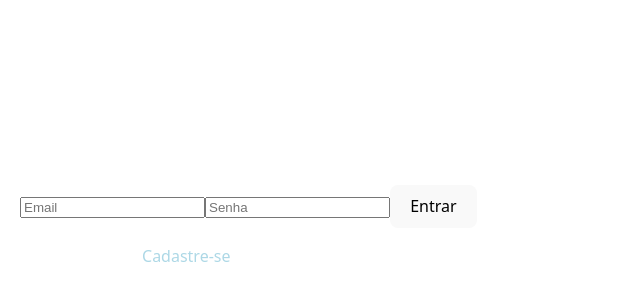
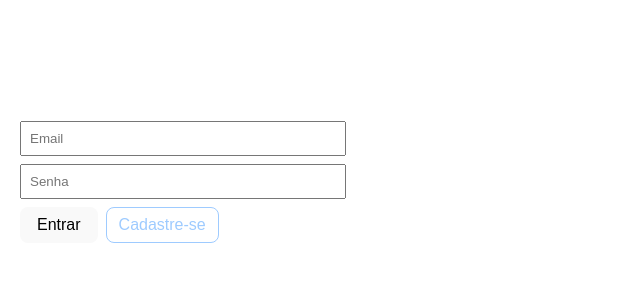
Before and after one commit to LearnEvolution/frontend_chat, a React (Vite) app: page / in a window 1280 px wide. Shown: the part 228-528 px from the top of the page, without its empty margins (0-640 px from the left). Built offline with nearby package versions, Linux system fonts and the light colour scheme.

Commit message:
Front: adiciona login/cadastro/chat com socket auth

```diff
--- a/src/App.jsx
+++ b/src/App.jsx
@@ -1,125 +1,281 @@
-import { useState, useEffect } from "react";
+// src/App.jsx
+import { useEffect, useState, useRef } from "react";
+import axios from "axios";
 import { io } from "socket.io-client";
-import axios from "axios";
 
+/**
+ * Ajuste aqui se precisar (URL do seu backend no Render).
+ * Pode manter a URL hardcoded assim ou usar uma var de ambiente.
+ */
 const API_URL = "https://backend-chat-fcvm.onrender.com";
 
 export default function App() {
+  const [phase, setPhase] = useState("auth"); // "auth" ou "chat"
+  const [isRegister, setIsRegister] = useState(false);
+
+  // auth fields
+  const [name, setName] = useState("");
   const [email, setEmail] = useState("");
   const [password, setPassword] = useState("");
-const [name, setName] = useState("");
+
+  // user state
   const [token, setToken] = useState(localStorage.getItem("token") || "");
-const [user, setUser] = useState(null);
-const [isRegister, setIsRegister] = useState(false);
+  const [user, setUser] = useState(() => {
+    const raw = localStorage.getItem("user");
+    return raw ? JSON.parse(raw) : null;
+  });
+
+  // chat state
   const [messages, setMessages] = useState([]);
-const [newMessage, setNewMessage] = useState("");
-const [socket, setSocket] = useState(null);
+  const [text, setText] = useState("");
+  const socketRef = useRef(null);
+  const messagesDivRef = useRef(null);
 
+  // axios instance
+  const api = axios.create({
+    baseURL: API_URL,
+    timeout: 10000,
+  });
+
+  // connect socket when token becomes available
   useEffect(() => {
-if (token) {
+    if (!token) return;
+
+    // connect with token auth
     const s = io(API_URL, {
       auth: { token },
       transports: ["websocket"],
+      autoConnect: true,
     });
-setSocket(s);
 
-  s.on("connect", () => console.log("🔌 Socket conectado:", s.id));
-  s.on("private_message", (msg) => setMessages((prev) => [...prev, msg]));
-  s.on("disconnect", () => console.log("❌ Socket desconectado"));
+    socketRef.current = s;
 
-  return () => s.disconnect();
+    s.on("connect", () => {
+      console.log("🔌 socket conectado", s.id);
+    });
+
+    s.on("private_message", (msg) => {
+      setMessages((prev) => [...prev, msg]);
+      // scroll to bottom
+      setTimeout(() => {
+        if (messagesDivRef.current) {
+          messagesDivRef.current.scrollTop = messagesDivRef.current.scrollHeight;
         }
+      }, 50);
+    });
 
+    s.on("disconnect", (reason) => {
+      console.log("❌ socket desconectado", reason);
+    });
+
+    s.on("connect_error", (err) => {
+      console.warn("Erro conexão socket:", err.message || err);
+    });
+
+    return () => {
+      s.off(); // remove all listeners
+      s.disconnect();
+      socketRef.current = null;
+    };
   }, [token]);
 
+  // If token+user present (from localStorage), go to chat
+  useEffect(() => {
+    if (token && user) {
+      setPhase("chat");
+    }
+  }, [token, user]);
+
+  // Register
   const handleRegister = async () => {
     try {
-const res = await axios.post("${API_URL}/auth/register", { name, email, password });
+      if (!name.trim() || !email.trim() || !password) {
+        return alert("Preencha nome, email e senha.");
+      }
+      const res = await api.post("/auth/register", { name, email, password });
       if (res.data.user) {
-alert("Cadastro feito! Agora faça login.");
+        alert("Cadastro OK — agora faça login.");
         setIsRegister(false);
         setName("");
         setEmail("");
         setPassword("");
+      } else {
+        alert("Resposta inesperada do servidor.");
       }
     } catch (err) {
-alert(err.response?.data?.error || "Erro no cadastro");
+      console.error(err);
+      alert(err.response?.data?.error || err.response?.data?.message || "Erro no cadastro");
     }
   };
 
+  // Login
   const handleLogin = async () => {
     try {
-const res = await axios.post("${API_URL}/auth/login", { email, password });
+      if (!email.trim() || !password) return alert("Preencha email e senha.");
+      const res = await api.post("/auth/login", { email, password });
+
       if (res.data.token) {
-localStorage.setItem("token", res.data.token);
-setToken(res.data.token);
-setUser(res.data.user);
+        const tk = res.data.token;
+        const u = res.data.user;
+        localStorage.setItem("token", tk);
+        localStorage.setItem("user", JSON.stringify(u));
+        setToken(tk);
+        setUser(u);
         setEmail("");
         setPassword("");
+        setPhase("chat");
+      } else {
+        alert("Credenciais inválidas.");
       }
     } catch (err) {
-alert(err.response?.data?.error || "Erro no login");
+      console.error(err);
+      alert(err.response?.data?.error || err.response?.data?.message || "Erro no login");
     }
   };
 
-const sendMessage = () => {
-if (!newMessage.trim() || !socket) return;
-socket.emit("private_message", newMessage);
-setNewMessage("");
-};
-
-const logout = () => {
+  // Logout
+  const handleLogout = () => {
+    if (socketRef.current) {
+      socketRef.current.disconnect();
+      socketRef.current = null;
+    }
     localStorage.removeItem("token");
+    localStorage.removeItem("user");
     setToken("");
     setUser(null);
     setMessages([]);
-if (socket) socket.disconnect();
-setSocket(null);
+    setPhase("auth");
   };
 
-if (!token) {
+  // Send message (private_message)
+  const handleSend = () => {
+    if (!text.trim()) return;
+    if (!socketRef.current || !socketRef.current.connected) {
+      return alert("Socket desconectado — faça login novamente.");
+    }
+
+    // envia texto; backend coloca from=socket.userId
+    socketRef.current.emit("private_message", text);
+
+    // opcional: mostrar localmente imediatamente
+    setMessages((prev) => [...prev, { from: user?._id || "me", text }]);
+    setText("");
+    setTimeout(() => {
+      if (messagesDivRef.current) messagesDivRef.current.scrollTop = messagesDivRef.current.scrollHeight;
+    }, 50);
+  };
+
+  // Small UI: auth screen
+  if (phase === "auth") {
     return (
-<div style={{ padding: 20, color: "white" }}>
-<h1>{isRegister ? "Cadastro" : "Login"}</h1>
-{isRegister && <input placeholder="Nome" value={name} onChange={(e) => setName(e.target.value)} />}
-<input placeholder="Email" value={email} onChange={(e) => setEmail(e.target.value)} />
-<input type="password" placeholder="Senha" value={password} onChange={(e) => setPassword(e.target.value)} />
-<button onClick={isRegister ? handleRegister : handleLogin}>
+      <div style={{ padding: 20, color: "#fff", maxWidth: 640, margin: "20px auto", fontFamily: "Arial, sans-serif" }}>
+        <h2 style={{ marginTop: 0 }}>{isRegister ? "Cadastro" : "Login"}</h2>
+
+        {isRegister && (
+          <div style={{ marginBottom: 8 }}>
+            <input
+              placeholder="Nome"
+              value={name}
+              onChange={(e) => setName(e.target.value)}
+              style={{ width: "100%", padding: 8, marginBottom: 8 }}
+            />
+          </div>
+        )}
+
+        <div>
+          <input
+            placeholder="Email"
+            value={email}
+            onChange={(e) => setEmail(e.target.value)}
+            style={{ width: "100%", padding: 8, marginBottom: 8 }}
+          />
+        </div>
+
+        <div>
+          <input
+            placeholder="Senha"
+            type="password"
+            value={password}
+            onChange={(e) => setPassword(e.target.value)}
+            style={{ width: "100%", padding: 8, marginBottom: 8 }}
+          />
+        </div>
+
+        <div style={{ display: "flex", gap: 8 }}>
+          <button onClick={isRegister ? handleRegister : handleLogin} style={{ padding: "8px 16px" }}>
             {isRegister ? "Cadastrar" : "Entrar"}
           </button>
-<p>
-{isRegister ? "Já tem conta?" : "Não tem conta?"}{" "}
-<span style={{ color: "lightblue", cursor: "pointer" }} onClick={() => setIsRegister(!isRegister)}>
-{isRegister ? "Login" : "Cadastre-se"}
-</span>
-</p>
+
+          <button
+            onClick={() => {
+              setIsRegister(!isRegister);
+            }}
+            style={{ padding: "8px 12px", background: "transparent", color: "#9ecbff", border: "1px solid #9ecbff" }}
+          >
+            {isRegister ? "Ir para Login" : "Cadastre-se"}
+          </button>
+        </div>
+
+        <div style={{ marginTop: 12 }}>
+          <small>Backend: <code>{API_URL}</code></small>
+        </div>
       </div>
     );
   }
 
+  // Chat screen
   return (
-<div style={{ padding: 20, color: "white" }}>
-<h1>Chat Online 🔥</h1>
-<p>Bem-vindo, {user?.name || "usuário"}!</p>
-
-  <div style={{ height: 200, border: "1px solid #999", padding: 10, overflowY: "scroll", marginBottom: 10 }}>
-    {messages.map((m, i) => (
-      <p key={i}>
-        <strong>{m.from}:</strong> {m.text || m}
-      </p>
-    ))}
+    <div style={{ padding: 20, color: "#fff", maxWidth: 900, margin: "10px auto", fontFamily: "Arial, sans-serif" }}>
+      <div style={{ display: "flex", justifyContent: "space-between", alignItems: "center" }}>
+        <h2 style={{ margin: 0 }}>Chat Privado</h2>
+        <div>
+          <strong>{user?.name || "usuário"}</strong>
+          <button onClick={handleLogout} style={{ marginLeft: 12, padding: "6px 10px" }}>
+            Sair
+          </button>
+        </div>
       </div>
 
-  <input
-    placeholder="Digite sua mensagem..."
-    value={newMessage}
-    onChange={(e) => setNewMessage(e.target.value)}
-    onKeyDown={(e) => e.key === "Enter" && sendMessage()}
-  />
-  <button onClick={sendMessage}>Enviar</button>
-  <br /><br />
-  <button onClick={logout}>Sair</button>
+      <div
+        ref={messagesDivRef}
+        style={{
+          marginTop: 12,
+          height: 300,
+          border: "1px solid #666",
+          padding: 12,
+          overflowY: "auto",
+          background: "#111",
+        }}
+      >
+        {messages.length === 0 && <div style={{ color: "#888" }}>Sem mensagens ainda</div>}
+        {messages.map((m, idx) => {
+          // m may be string or object { from, text }
+          const from = m?.from ?? "anon";
+          const txt = m?.text ?? (typeof m === "string" ? m : "");
+          const mine = user && from === user._id;
+          return (
+            <div key={idx} style={{ marginBottom: 8 }}>
+              <div style={{ color: mine ? "#8fffb0" : "#9ecbff", fontSize: 13 }}>
+                {mine ? "Você" : from}
+              </div>
+              <div style={{ color: "#fff" }}>{txt}</div>
+            </div>
+          );
+        })}
       </div>
 
+      <div style={{ marginTop: 12, display: "flex", gap: 8 }}>
+        <input
+          placeholder="Digite a mensagem e tecle Enter..."
+          value={text}
+          onChange={(e) => setText(e.target.value)}
+          onKeyDown={(e) => e.key === "Enter" && handleSend()}
+          style={{ flex: 1, padding: 8 }}
+        />
+        <button onClick={handleSend} style={{ padding: "8px 12px" }}>
+          Enviar
+        </button>
+      </div>
+    </div>
   );
 }
```
Lines whose indentation alone changed are shown as unchanged.
